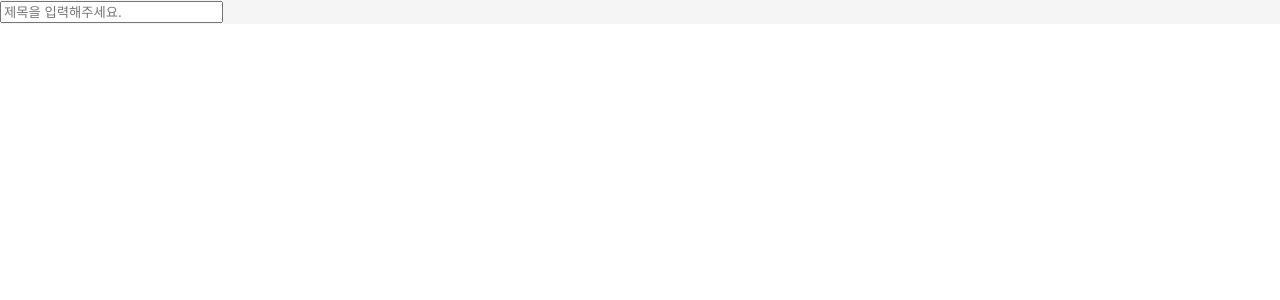
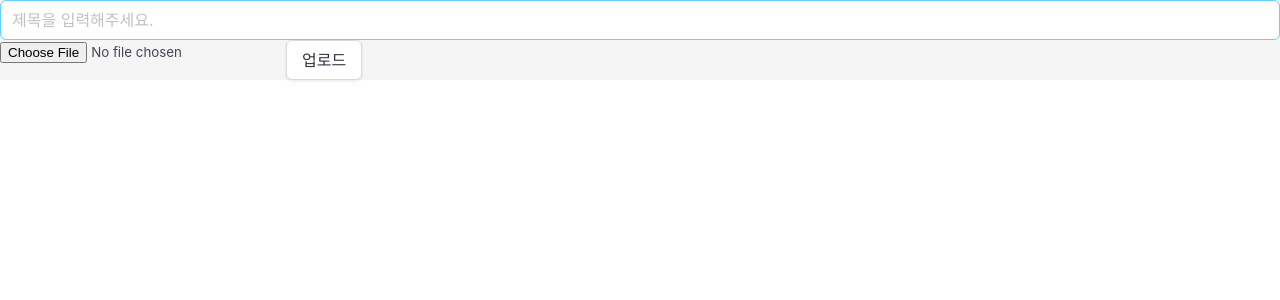
Before and after one commit to crystal23733/my_repository, a Next.js app in the folder client/: page / in a window 1280 px wide. Shown: the top 300 px of the page. Built offline with nearby package versions, Linux system fonts and the light colour scheme.

Commit message:
:art::sparkles:업로드 폼 생성

```diff
--- a/client/src/app/components/FileUpload.tsx
+++ b/client/src/app/components/FileUpload.tsx
@@ -1,15 +1,63 @@
-import React from "react";
+import React, { useState } from "react";
 
+/**
+ * 파일 업로드 컴포넌트의 속성 인터페이스
+ * @property title - 업로드할 파일 제목
+ * @property file - 업로드할 파일 목록
+ */
 interface FileUploadProps {
   onFileUpload: (title: string, file: File) => void;
 }
 
-const FileUpload: React.FC = () => {
+/**
+ * 폴더 단위의 파일 업로드 컴포넌트
+ * @param {FileUploadProps} props - 파일 업로드 컴포넌트에 전달될 속성
+ * @returns {JSX.Element} - 파일 업로드 컴포넌트
+ */
+const FileUpload: React.FC<FileUploadProps> = ({ onFileUpload }) => {
+  const [title, setTitle] = useState<string>("");
+  const [files, setFiles] = useState<File[]>([]);
 
+  /**
+   * 파일 선택시 상태 업데이트
+   * @param {React.ChangeEvent<HTMLInputElement>} event - 파일 선택 이벤트
+   */
+  const handleFileChange = (event: React.ChangeEvent<HTMLInputElement>) => {
+    selectedFiles = Array.from(event.target.files || []);
+    setFiles(selectedFiles);
+  };
+
+  /**
+   * 업로드 버튼 클릭 시 호출되는 함수
+   */
+  const handleUpload = () => {
+    if (title && files.length > 0) {
+      // 제목과 파일이 모두 입력되었을 때
+      onFileUpload(title, files); // 콜백 호출
+      setTitle(""); // 제목 초기화
+      setFiles([]); // 파일 초기화
+    } else {
+      alert("제목과 파일을 모두 입력해 주세요.");
+    }
+  };
   return (
     <div>
-      <form method="POST">
-        <input placeholder="제목을 입력해주세요." type="text" />
+      <form method="POST" className="field">
+        <input
+          className="input is-info"
+          placeholder="제목을 입력해주세요."
+          type="text"
+          value={title}
+          onChange={(e) => setTitle(e.target.value)}
+          required
+        />
+        <input type="file" webkitdirectory="true" onChange={handleFileChange} required/>
+        <input
+          type="submit"
+          value="업로드"
+          className="button"
+          onClick={handleUpload}
+        />
       </form>
     </div>
   );
```
